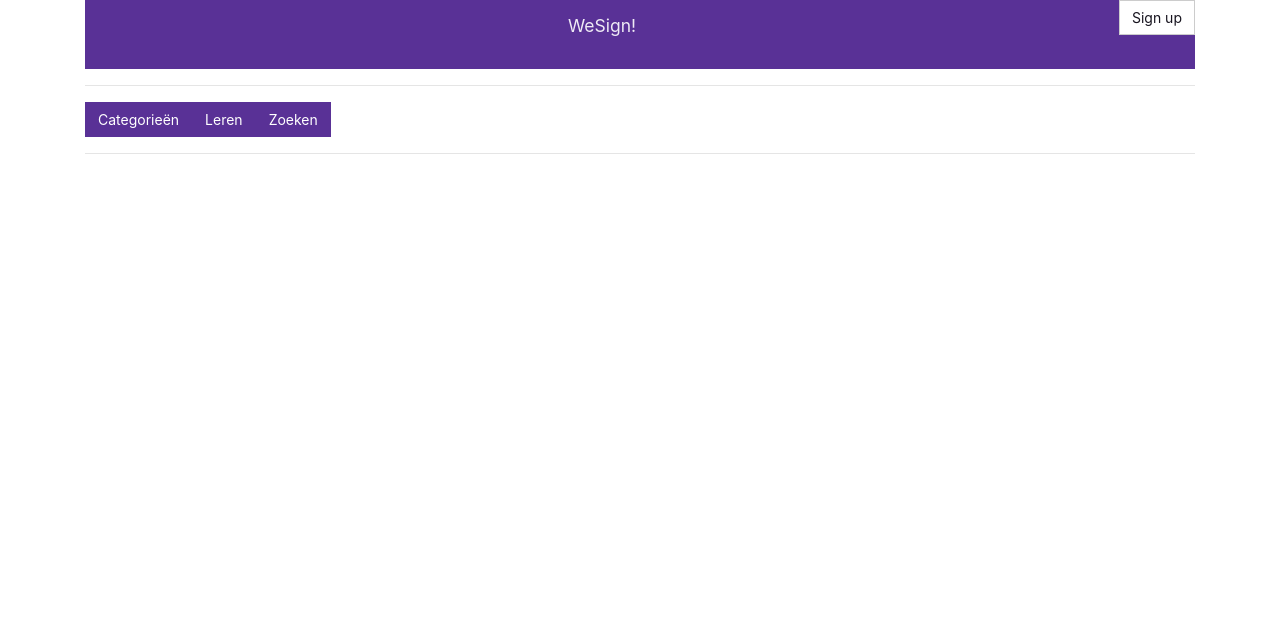
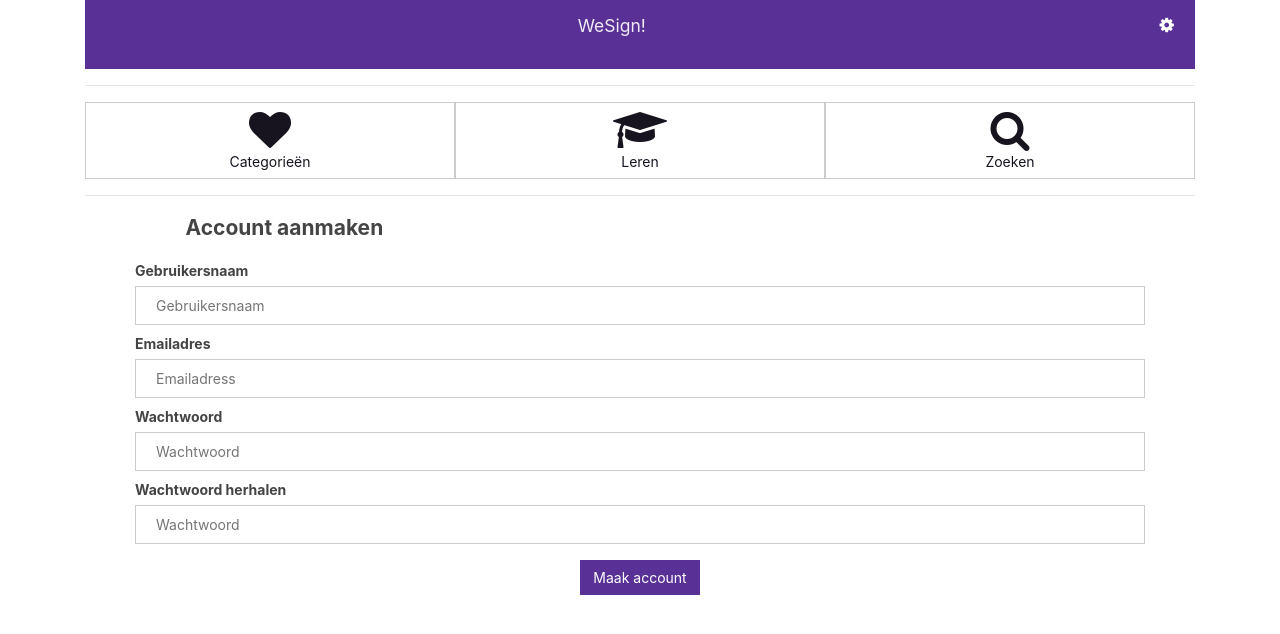
Before and after one commit to rash305/newMediaLab, an Angular app in the folder website/: page /settings in a window 1280 px wide. Before the commit this address led to /. Shown: the top 634 px of the page. Built offline with nearby package versions, Linux system fonts and the light colour scheme.

Commit message:
Account aanmaken screen created

```diff
--- a/website/src/app/app.component.css
+++ b/website/src/app/app.component.css
@@ -2,3 +2,19 @@
   float:right;
   position: fixed;
 }
+
+.btn-secondary {
+  width: calc(100%/3);
+}
+.settings {
+  color: white;
+}
+
+.btn:focus {
+  outline: none;
+  box-shadow: 0 0 0 0 !important;
+}
+
+i {
+  font-size: 300%;
+}
--- a/website/src/app/app.component.html
+++ b/website/src/app/app.component.html
@@ -7,11 +7,12 @@
       <div class="p-2 bd-highlight">
       <a class="navbar-brand " href="#">WeSign!</a>
       </div>
-      <div class="bd-highlight" id="navbarColor01">
-        <button type="button" class="btn btn-secondary">Sign up</button>
+      <div class="p-2 bd-highlight" id="navbarColor01">
+        <button class="btn settings" routerLink="/settings" routerLinkActive="active">
+          <span><i class="fa fa-cog" style="font-size: 120%"></i></span>
+        </button>
       </div>
     </div>
-
   </nav>
   <div>
   </div>
@@ -20,14 +21,14 @@
     </div>
     <hr>
     <div>
-      <button class="btn btn-primary" routerLink="/categories" routerLinkActive="active">
-        <span>Categorieën</span>
+      <button class="btn btn-secondary" routerLink="/categories" routerLinkActive="active">
+        <span><i class="fa fa-heart"></i><br />Categorieën</span>
       </button>
-      <button class="btn btn-primary" routerLink="/learn" routerLinkActive="active">
-        <span>Leren</span>
+      <button class="btn btn-secondary" routerLink="/learn" routerLinkActive="active">
+        <span><i class="fa fa-graduation-cap"></i><br />Leren</span>
       </button>
-      <button class="btn btn-primary" routerLink="/search" routerLinkActive="active">
-        <span>Zoeken</span>
+      <button class="btn btn-secondary" routerLink="/search" routerLinkActive="active">
+        <span><i class="fa fa-search"></i><br />Zoeken</span>
       </button>
     </div>
     <hr>
--- a/website/src/app/app.module.ts
+++ b/website/src/app/app.module.ts
@@ -26,6 +26,10 @@
     component: SearchComponent,
   },
   {
+    path: 'settings',
+    component: SettingsComponent,
+  },
+  {
     path: '',
     redirectTo: '',
     pathMatch: 'full'
--- a/website/src/app/modules/categories/categories.component.css
+++ b/website/src/app/modules/categories/categories.component.css
@@ -0,0 +1 @@
+p{color: red}
--- a/website/src/app/modules/settings/settings.component.css
+++ b/website/src/app/modules/settings/settings.component.css
@@ -0,0 +1,26 @@
+/* Full-width inputs */
+input[type=text], input[type=password] {
+  width: 100%;
+  padding: 8px 20px;
+  margin: 5px 0px 8px 0px;
+  display: inline-block;
+  border: 1px solid #ccc;
+  box-sizing: border-box;
+}
+
+span.register {
+  font-size: 150%;
+  padding-left: 5%;
+}
+
+/* Set button position */
+button {
+  margin: 8px auto;
+  display: block;
+}
+
+/* Add padding to containers */
+.container {
+  padding-left: 50px;
+  padding-right: 50px;
+}
--- a/website/src/app/modules/settings/settings.component.html
+++ b/website/src/app/modules/settings/settings.component.html
@@ -1 +1,22 @@
-<p>settings works!</p>
+
+
+<div id="overlay" class="container">
+
+  <p><span class="register"><b>Account aanmaken</b></span></p>
+
+  <b>Gebruikersnaam</b>
+  <input type="text" placeholder="Gebruikersnaam" name="geb_naam" required>
+
+  <b>Emailadres</b>
+  <input type="text" placeholder="Emailadress" name="email" required>
+
+
+  <b>Wachtwoord</b>
+  <input type="password" placeholder="Wachtwoord" name="ww" required>
+
+  <b>Wachtwoord herhalen</b>
+  <input type="password" placeholder="Wachtwoord" name="ww2" required>
+
+  <button type="button" class="btn btn-primary">Maak account</button>
+
+</div>
```
Also changed, not shown: 1 other file (tests, documents, lock files or other folders).
